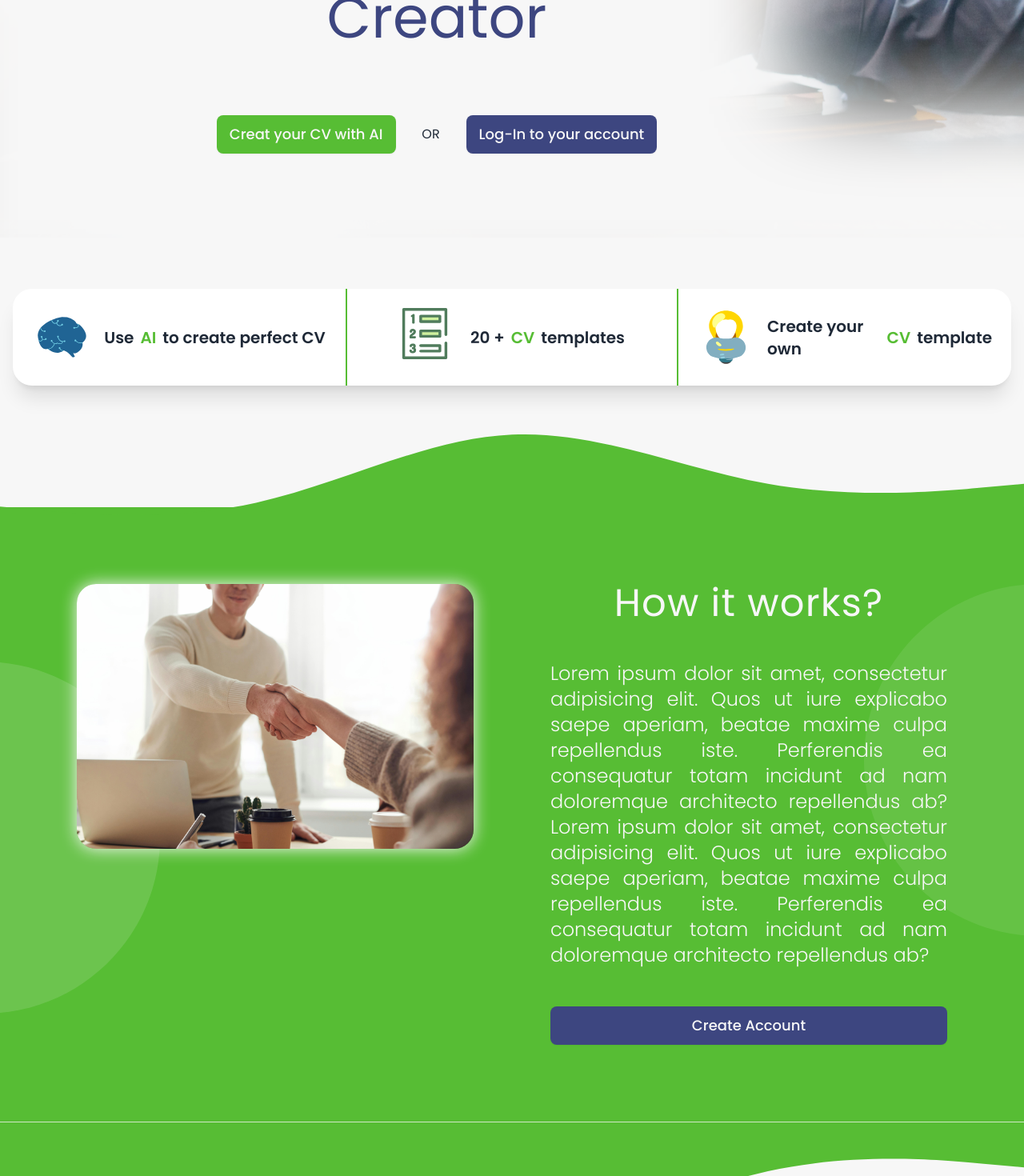
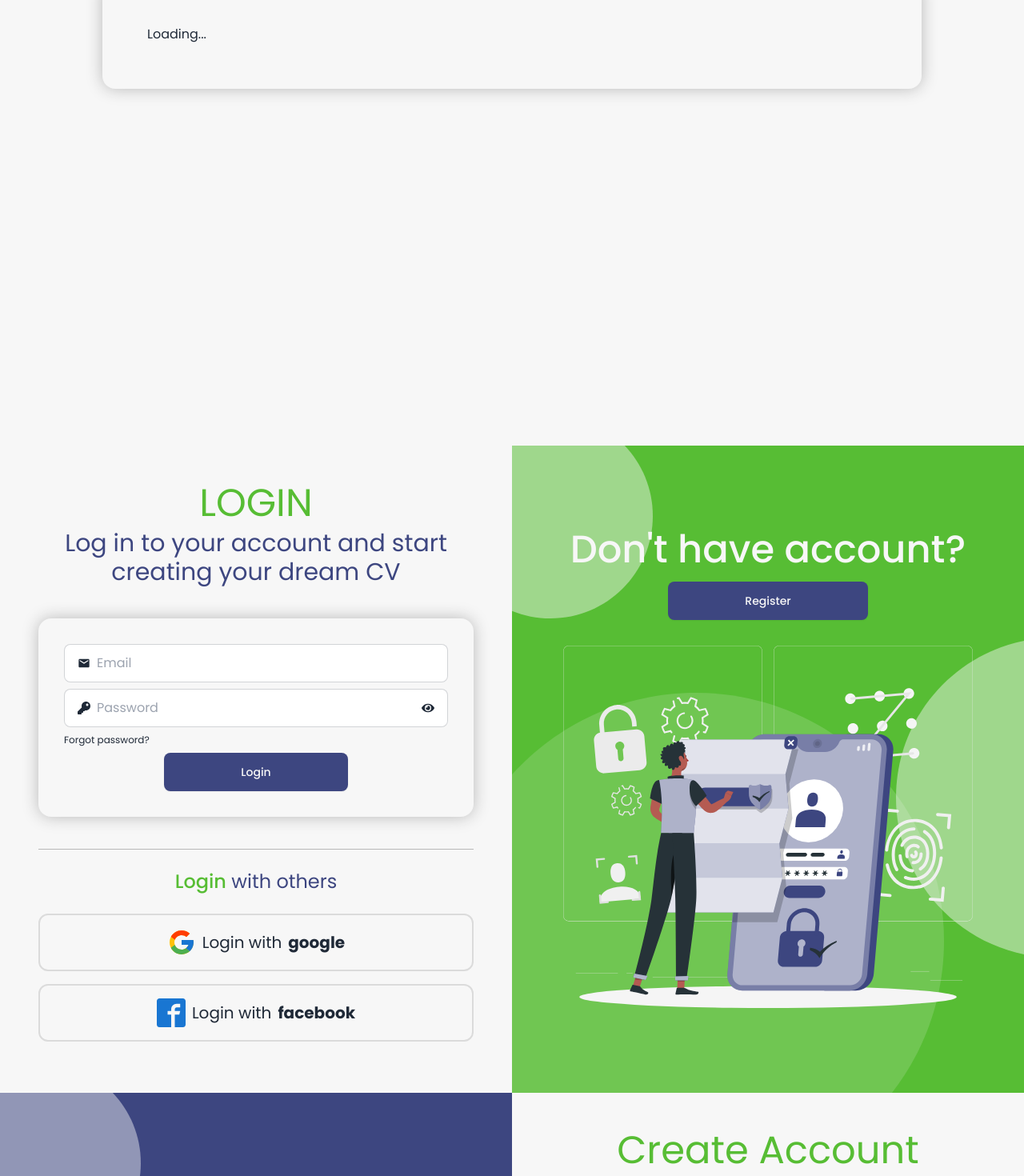
Before and after one commit to mizdebski77/YCM, a Next.js app: page / in a window 1280 px wide. Shown: the part 320-1790 px from the top of the page at 80% size. Built offline with nearby package versions, Linux system fonts and the light colour scheme; no server answers.

Commit message:
Deploy test 6

```diff
--- a/src/app/page.tsx
+++ b/src/app/page.tsx
@@ -2,7 +2,9 @@
 import { useSelector, useDispatch } from 'react-redux';
 import { AppDispatch, RootState } from "./core/store/store";
 import { decrement, increment, selectCount } from "./counterslice";
-import Hero from './Home/page';
+import Profile from './Profile/page';
+import LogIn from './Log-In/page';
+import Register from './Register/page';
 
 export default function Home() {
     const count = useSelector((state: RootState) => selectCount(state));
@@ -10,7 +12,9 @@ export default function Home() {
 
     return (
         <main className='overflow-x-hidden '>
-            <Hero />
+            <Profile />
+            <LogIn />
+            <Register />
             <div>
                 <button onClick={() => dispatch(increment())}>+</button>
                 <span>{count}</span>
```
